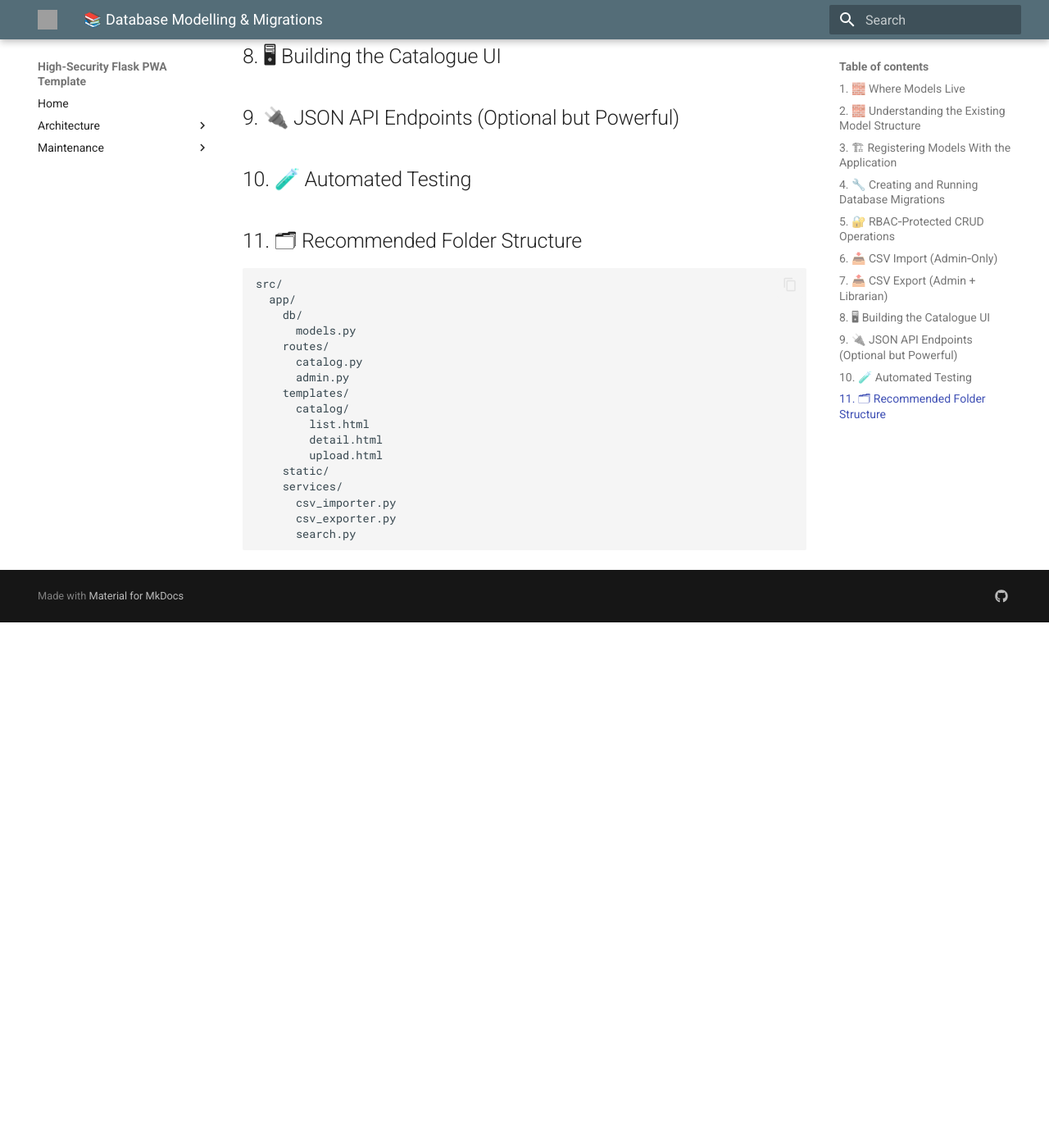
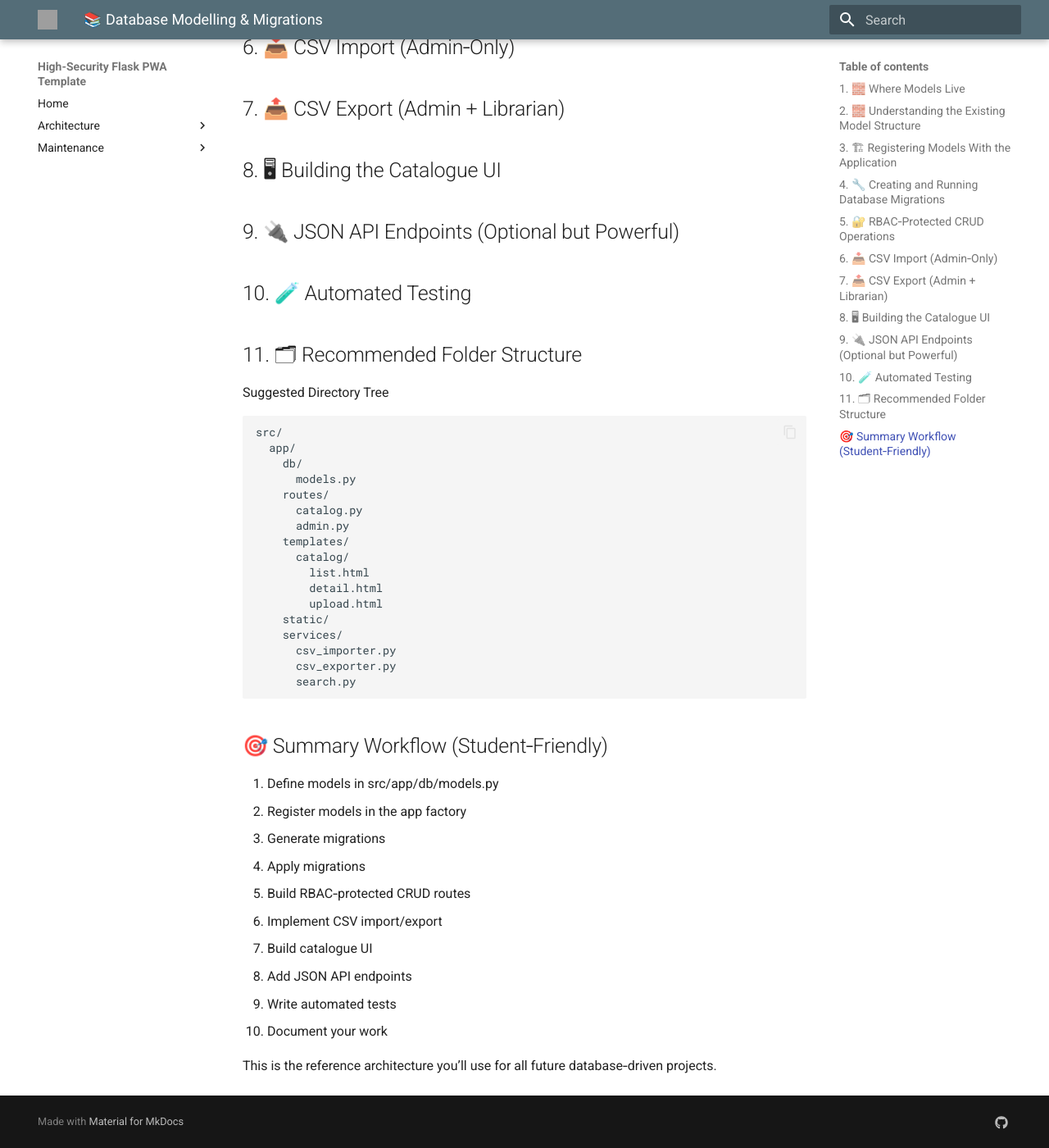
Before and after one commit to detnsw-sydtech/High-Security-Flask-PWA-Repo-Template, an MkDocs documentation site: the page built from docs/project/db_modelling.md, in a window 1280 px wide and 1400 px high, scrolled down 864 px. Shown: the whole window at 82% size. Built offline with MkDocs 1.6.1 and Material for MkDocs 9.7.7, drawn with Linux system fonts in a browser that asks for light colours; before the commit the page ends 1623 px from its top, so only the background shows below that; some of the changed text lies outside the part shown; grey boxes are pictures that could not be loaded.

Commit message:
Update db_modelling.md

````diff
--- a/docs/project/db_modelling.md
+++ b/docs/project/db_modelling.md
@@ -9,6 +9,22 @@
 
 
 ## 1. 🧱 Where Models Live
+All database models live in:
+```code
+src/app/db/models.py
+```
+This file already contains example models:
+- ```ItemType```
+-
+-
+-
+-
+-
+-
+-
+-
+-
+-
 
 
 
@@ -51,7 +67,7 @@
 
 
 ## 11. 🗂 Recommended Folder Structure
-
+Suggested Directory Tree
 ```tree
 src/
   app/
@@ -71,3 +87,19 @@
       csv_exporter.py
       search.py
 ```
+
+## 🎯 Summary Workflow (Student‑Friendly)
+
+1. Define models in src/app/db/models.py
+2. Register models in the app factory
+3. Generate migrations
+4. Apply migrations
+5. Build RBAC‑protected CRUD routes
+6. Implement CSV import/export
+7. Build catalogue UI
+8. Add JSON API endpoints
+9. Write automated tests
+10. Document your work
+
+
+This is the reference architecture you’ll use for all future database‑driven projects.
````
